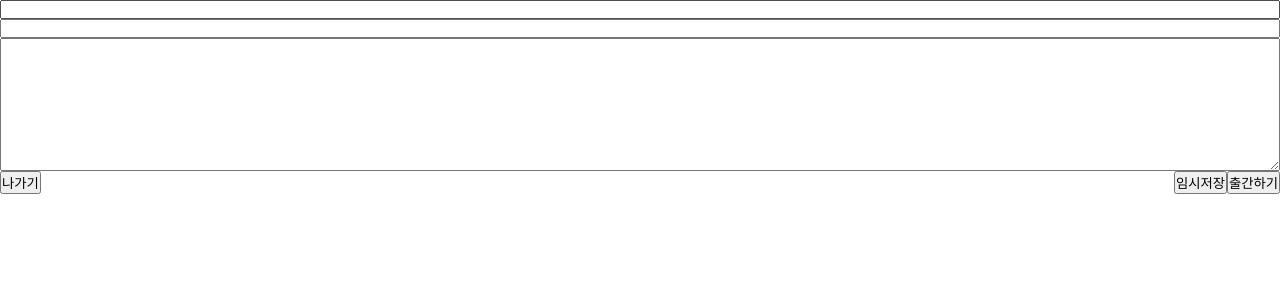
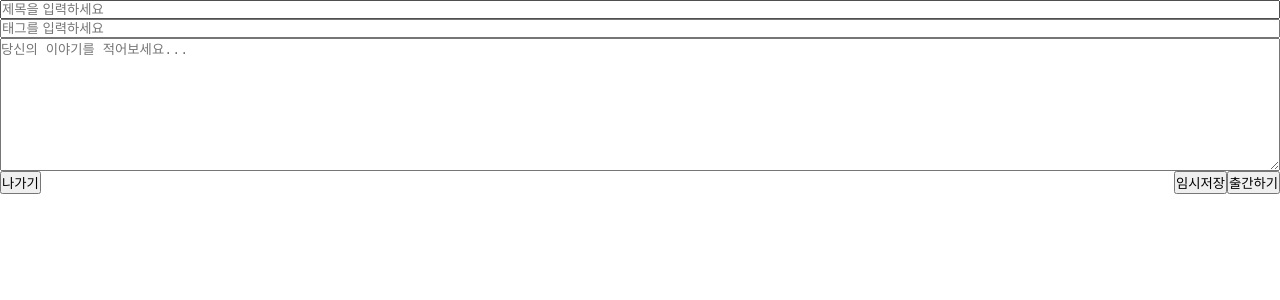
Before and after one commit to WE-SOPT-29th-Web-Part/Gunyoung-Park, a React (Create React App) app in the folder 5_velog_clone_react/: page /write in a window 1280 px wide. Shown: the top 300 px of the page. Built offline with nearby package versions, Linux system fonts and the light colour scheme.

Commit message:
Add summary limit and placeholder

```diff
--- /dev/null
+++ b/5_velog_clone_react/src/components/atom/ArticlePreview.tsx
@@ -0,0 +1,22 @@
+import styled from "styled-components";
+import { Article } from "../../utils/article";
+
+interface ArticlePreviewProps {
+  article: Article;
+}
+
+export function ArticlePreview(props: ArticlePreviewProps) {
+  const { article } = props;
+
+  return (
+    <ArticlePreviewBox>
+      <h2>{article.title}</h2>
+      {JSON.stringify(article)}
+    </ArticlePreviewBox>
+  );
+}
+
+const ArticlePreviewBox = styled.div`
+  h2 {
+  }
+`;
--- a/5_velog_clone_react/src/components/atom/TagInput.tsx
+++ b/5_velog_clone_react/src/components/atom/TagInput.tsx
@@ -5,6 +5,7 @@ import { useInput } from "../../utils/input";
 interface TagInputProps {
   tags: string[];
   onChange(tags: string[]): void;
+  placeholder: string;
 }
 
 export function TagInput(props: TagInputProps) {
@@ -34,7 +35,11 @@ export function TagInput(props: TagInputProps) {
           {tag}
         </TagInputButton>
       ))}
-      <TagInputInner onKeyPress={handleInnerKey} {...tag} />
+      <TagInputInner
+        onKeyPress={handleInnerKey}
+        {...tag}
+        placeholder={props.placeholder}
+      />
     </TagInputBox>
   );
 }
--- a/5_velog_clone_react/src/components/atom/TextArea.tsx
+++ b/5_velog_clone_react/src/components/atom/TextArea.tsx
@@ -1,6 +1,43 @@
+import { ChangeEvent, useState } from "react";
 import styled from "styled-components";
 
-export const TextArea = styled.textarea`
+interface TextAreaProps {
+  value: string;
+  onChange(e: ChangeEvent<HTMLTextAreaElement>): void;
+  placeholder?: string;
+  limit?: number;
+}
+
+export function TextArea(props: TextAreaProps) {
+  const { limit, onChange, value, ...rest } = props;
+
+  const [isFull, setIsFull] = useState(false);
+
+  function handleChange(e: ChangeEvent<HTMLTextAreaElement>) {
+    if (limit !== undefined) {
+      if (e.target.value.length >= limit) {
+        setIsFull(true);
+        return;
+      } else {
+        setIsFull(false);
+      }
+    }
+    onChange(e);
+  }
+
+  return (
+    <TextAreaInner
+      {...rest}
+      onChange={handleChange}
+      value={value}
+      isFull={isFull}
+    />
+  );
+}
+
+export const TextAreaInner = styled.textarea<{ isFull: boolean }>`
   width: 100%;
   height: 10em;
+
+  color: ${(props) => (props.isFull ? props.theme.color.error : "inherit")};
 `;
--- a/5_velog_clone_react/src/components/molecule/home/Articles.tsx
+++ b/5_velog_clone_react/src/components/molecule/home/Articles.tsx
@@ -1,3 +1,14 @@
+import { useArticleSummaries } from "../../../utils/api/hook";
+import { ArticlePreview } from "../../atom/ArticlePreview";
+
 export function Articles() {
-  return <div>articles</div>;
+  const { data: articles } = useArticleSummaries();
+
+  return (
+    <div>
+      {articles.map((article) => (
+        <ArticlePreview article={article} />
+      ))}
+    </div>
+  );
 }
--- a/5_velog_clone_react/src/components/molecule/write/AdditionalArticleInfo.tsx
+++ b/5_velog_clone_react/src/components/molecule/write/AdditionalArticleInfo.tsx
@@ -1,19 +1,24 @@
 import styled from "styled-components";
-import { Article, ArticleChanger } from "../../../utils/article";
+import { ArticleToWrite, ArticleChanger } from "../../../utils/article";
 import { Button } from "../../atom/Button";
 import { TextArea } from "../../atom/TextArea";
 
 interface AdditionalArticleInfoProps {
   onCancel(): void;
   onSubmit(): void;
-  article: Article;
+  article: ArticleToWrite;
   onChange: ArticleChanger;
 }
 
 export function AdditionalArticleInfo(props: AdditionalArticleInfoProps) {
   return (
     <InfoBox>
-      <TextArea placeholder="당신의 포스트를 짧게 소개해보세요." />
+      <TextArea
+        value={props.article.summary}
+        onChange={(e) => props.onChange("summary", e.target.value)}
+        placeholder="당신의 포스트를 짧게 소개해보세요."
+        limit={150}
+      />
       <ControlBox>
         <Button onClick={props.onCancel}>취소</Button>
         <Button onClick={props.onSubmit}>출간하기</Button>
--- a/5_velog_clone_react/src/components/molecule/write/WriteArticleContents.tsx
+++ b/5_velog_clone_react/src/components/molecule/write/WriteArticleContents.tsx
@@ -1,6 +1,6 @@
 import { ChangeEvent } from "react";
 import styled from "styled-components";
-import { Article, ArticleChanger } from "../../../utils/article";
+import { ArticleToWrite, ArticleChanger } from "../../../utils/article";
 import { TagInput } from "../../atom/TagInput";
 import { TextArea } from "../../atom/TextArea";
 import { TitleInput } from "../../atom/TitleInput";
@@ -8,14 +8,14 @@ import { WriteControl } from "./WriteControl";
 
 interface WriteArticleContentsProps {
   onNext(): void;
-  article: Article;
+  article: ArticleToWrite;
   onChange: ArticleChanger;
 }
 
 export function WriteArticleContents(props: WriteArticleContentsProps) {
   const { onNext, article, onChange } = props;
 
-  function handleChange(name: keyof Article) {
+  function handleChange(name: keyof ArticleToWrite) {
     return function (e: ChangeEvent<{ value: string }>) {
       const value = e.target.value;
       onChange(name, value);
@@ -24,12 +24,21 @@ export function WriteArticleContents(props: WriteArticleContentsProps) {
 
   return (
     <WriteBox>
-      <TitleInput value={article.title} onChange={handleChange("title")} />
+      <TitleInput
+        value={article.title}
+        onChange={handleChange("title")}
+        placeholder="제목을 입력하세요"
+      />
       <TagInput
         tags={article.tags}
         onChange={(tags) => onChange("tags", tags)}
+        placeholder="태그를 입력하세요"
       />
-      <TextArea value={article.content} onChange={handleChange("content")} />
+      <TextArea
+        value={article.content}
+        onChange={handleChange("content")}
+        placeholder="당신의 이야기를 적어보세요..."
+      />
       <WriteControl onSubmit={onNext} />
     </WriteBox>
   );
--- a/5_velog_clone_react/src/components/molecule/write/WriteControl.tsx
+++ b/5_velog_clone_react/src/components/molecule/write/WriteControl.tsx
@@ -1,4 +1,4 @@
-import { useLocation, useNavigate } from "react-router";
+import { useNavigate } from "react-router";
 import styled from "styled-components";
 import { Button } from "../../atom/Button";
 
--- a/5_velog_clone_react/src/components/organism/WriteArticle.tsx
+++ b/5_velog_clone_react/src/components/organism/WriteArticle.tsx
@@ -1,4 +1,5 @@
 import { useState } from "react";
+import { useNavigate } from "react-router";
 import styled from "styled-components";
 import { useWriteArticle } from "../../utils/api/hook";
 import { useArticle } from "../../utils/article";
@@ -10,9 +11,11 @@ export function WriteArticle() {
 
   const article = useArticle();
   const writer = useWriteArticle();
+  const navigate = useNavigate();
 
   async function writeArticle() {
     await writer.request({ ...article.value });
+    navigate("/");
   }
 
   function openAddi() {
--- a/5_velog_clone_react/src/styles/styled.d.ts
+++ b/5_velog_clone_react/src/styles/styled.d.ts
@@ -4,6 +4,7 @@ declare module "styled-components" {
   export interface DefaultTheme {
     color: {
       primary: string;
+      error: string;
     };
   }
 }
--- a/5_velog_clone_react/src/styles/theme.ts
+++ b/5_velog_clone_react/src/styles/theme.ts
@@ -3,5 +3,6 @@ import { DefaultTheme } from "styled-components";
 export const defaultTheme: DefaultTheme = {
   color: {
     primary: "#20c997",
+    error: "red",
   },
 };
--- a/5_velog_clone_react/src/utils/api/hook.ts
+++ b/5_velog_clone_react/src/utils/api/hook.ts
@@ -1,3 +1,5 @@
+import { useEffect, useState } from "react";
+import { Article } from "../article";
 import { MockApiService } from "./mock";
 import { ApiService } from "./types";
 
@@ -19,3 +21,17 @@ export function useWriteArticle() {
     request,
   };
 }
+
+export function useArticleSummaries() {
+  const [data, setData] = useState<Article[]>([]);
+
+  useEffect(() => {
+    (async () => {
+      const data = await api.getArticles();
+      setData(data);
+      console.log(data);
+    })();
+  }, []);
+
+  return { data };
+}
--- a/5_velog_clone_react/src/utils/article.ts
+++ b/5_velog_clone_react/src/utils/article.ts
@@ -5,21 +5,27 @@ export interface Article {
   summary: string;
   content: string;
   tags: string[];
+  author: string;
 }
 
+export type ArticleToWrite = Omit<Article, "author">;
+
 export interface ArticleChanger {
-  <K extends keyof Article>(name: K, val: Article[K]): void;
+  <K extends keyof ArticleToWrite>(name: K, val: ArticleToWrite[K]): void;
 }
 
 export function useArticle() {
-  const [value, setValue] = useState<Article>({
+  const [value, setValue] = useState<ArticleToWrite>({
     title: "",
     summary: "",
     content: "",
     tags: [],
   });
 
-  function updateField<K extends keyof Article>(name: K, val: Article[K]) {
+  function updateField<K extends keyof ArticleToWrite>(
+    name: K,
+    val: ArticleToWrite[K]
+  ) {
     setValue({ ...value, [name]: val });
   }
 
```
